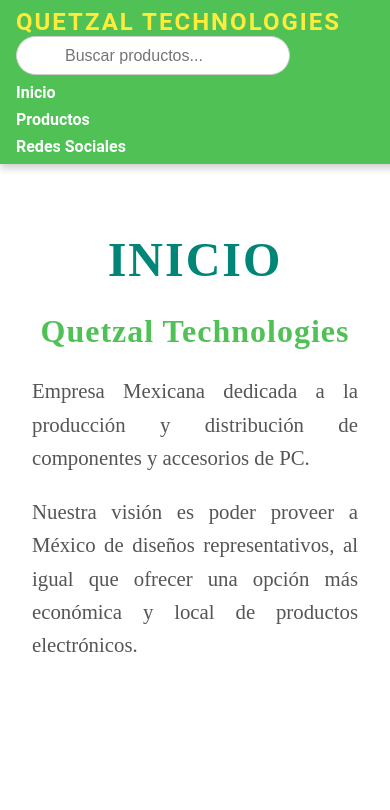
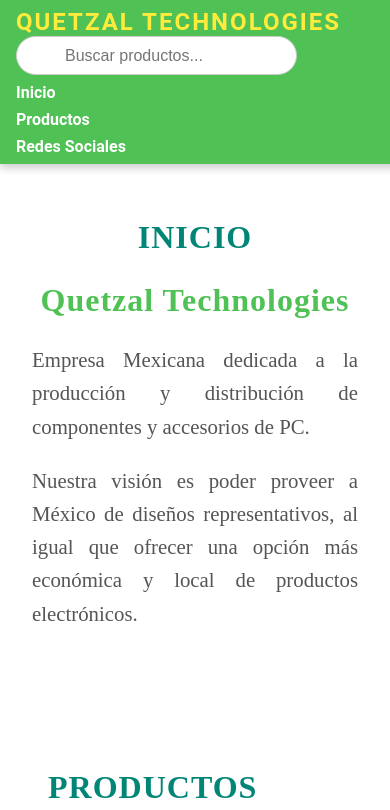
Before and after one commit to josh2468/Quetzal-Tecnology, a plain HTML site: page index.html in a window 390 px wide. Shown: the top 810 px of the page. Drawn offline with Linux system fonts and the light colour scheme.

Commit message:
Update index.html

```diff
--- a/index.html
+++ b/index.html
@@ -268,6 +268,13 @@
 
         /* Media Query para pantallas pequeñas */
         @media (max-width: 768px) {
+
+            .titulo-seccion.grande {
+                font-size: 2rem; /* Reduce el tamaño de la fuente */
+                letter-spacing: 1px; /* Reduce el espaciado entre letras */
+                margin-bottom: 0.5rem; /* Ajusta el margen inferior */
+            }
+
             body {
                 padding-top: 8rem; /* Compensa la altura del nav fijo */
             }
@@ -282,7 +289,7 @@
                 justify-content: center; /* Centra los elementos verticalmente */
             }
             #busqueda {
-                width: 45%; /* Hacer el campo de búsqueda más grande en pantallas pequeñas */
+                width: 47%; /* Hacer el campo de búsqueda más grande en pantallas pequeñas */
                 margin-bottom: 0.5rem; /* Añade un poco de espacio abajo del input */
             }
             nav ul {
```
